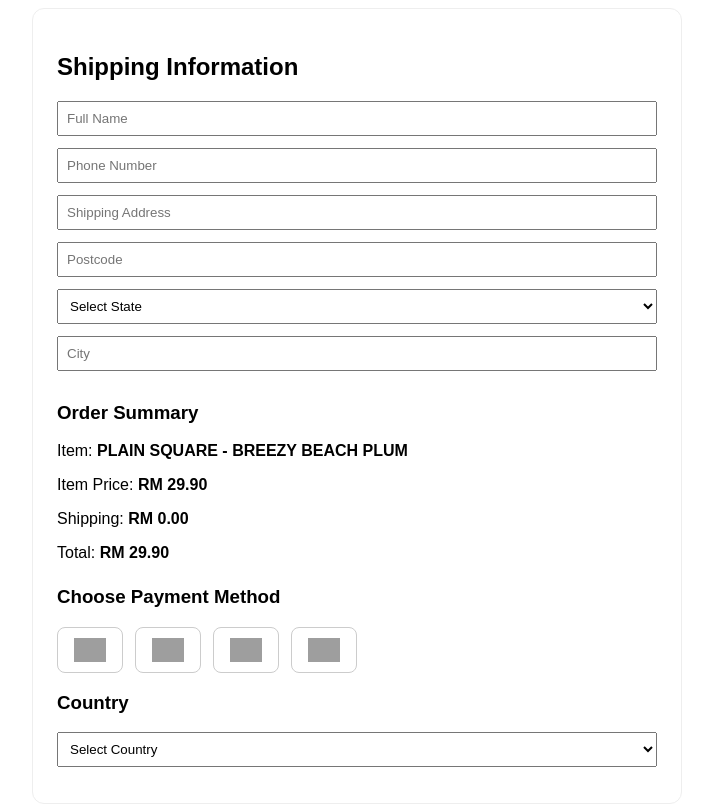
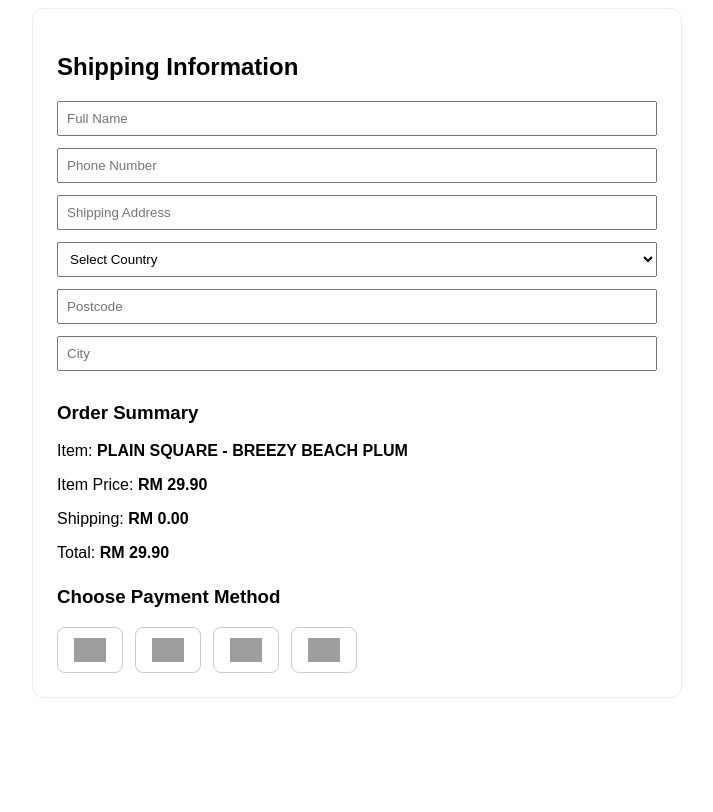
Before and after one commit to lyanadyana/stripe-fpx-checkout, a website: page index.html in a window 1280 px wide. Shown: the whole page, without its empty margins (283-996 px from the left). Drawn offline with Linux system fonts and the light colour scheme; grey boxes are pictures that could not be loaded.

Commit message:
Update index.html

```diff
--- a/index.html
+++ b/index.html
@@ -4,11 +4,18 @@
   <input id="phone" placeholder="Phone Number" style="width: 100%; margin-bottom: 12px; padding: 8px;">
   <input id="address" placeholder="Shipping Address" style="width: 100%; margin-bottom: 12px; padding: 8px;">
 
+  <!-- Input untuk Negara -->
+  <select id="country" style="width: 100%; margin-bottom: 12px; padding: 8px;">
+    <option value="">Select Country</option>
+    <option value="malaysia">Malaysia</option>
+    <option value="other">Other</option>
+  </select>
+
   <!-- Input untuk Postcode -->
   <input id="postcode" placeholder="Postcode" style="width: 100%; margin-bottom: 12px; padding: 8px;">
 
-  <!-- Dropdown untuk State (Negeri) -->
-  <select id="state" style="width: 100%; margin-bottom: 12px; padding: 8px;">
+  <!-- Dropdown untuk State (Negeri) - Default tidak muncul -->
+  <select id="state" style="width: 100%; margin-bottom: 12px; padding: 8px; display: none;">
     <option value="">Select State</option>
     <!-- Semenanjung Malaysia -->
     <option value="selangor">Selangor</option>
@@ -29,9 +36,6 @@
     <option value="sabah">Sabah</option>
     <option value="sarawak">Sarawak</option>
     <option value="labuan">Labuan</option>
-
-    <!-- Pilihan "Other" untuk negeri yang tidak terdapat dalam senarai -->
-    <option value="other">Other</option>
   </select>
 
   <!-- Input untuk State (manual, jika bukan Malaysia) -->
@@ -52,14 +56,6 @@
     <button onclick="pay('alipay')" class="pay-btn"><img src="https://static1.squarespace.com/static/6832bef596c05e4a77e1dd4f/t/687677c00057f916c516c4ca/1752594368748/62b1e77b56b6848f8bec9031.png" height="24" alt="Alipay"></button>
     <button onclick="pay('card')" class="pay-btn"><img src="https://static1.squarespace.com/static/6832bef596c05e4a77e1dd4f/t/687677f99df7ce1477a1b709/1752594425883/credit-or-debit-card-visa-mastercard-logo-hd-transparent-png--comdlpng6953127.jpg" height="24" alt="Card"></button>
   </div>
-
-  <!-- Form Negara di bawah -->
-  <h3>Country</h3>
-  <select id="country" style="width: 100%; margin-bottom: 12px; padding: 8px;">
-    <option value="">Select Country</option>
-    <option value="malaysia">Malaysia</option>
-    <option value="other">Other</option>
-  </select>
 </div>
 
 <style>
@@ -134,12 +130,6 @@
   }
 
   // Kemaskini penghantaran apabila negeri dipilih atau ditulis
-  document.getElementById("state").addEventListener("change", function () {
-    const stateInput = document.getElementById("state").value.trim(); // Ambil nilai negeri
-    updateShippingFeeAndTotal(stateInput);  // Kemas kini penghantaran berdasarkan negeri yang dipilih
-  });
-
-  // Kemaskini penghantaran apabila negara dipilih
   document.getElementById("country").addEventListener("change", function () {
     const country = document.getElementById("country").value;
 
@@ -152,6 +142,12 @@
       document.getElementById("state").style.display = "none";
       document.getElementById("stateManual").style.display = "block";
     }
+  });
+
+  // Kemaskini penghantaran apabila negeri dimasukkan
+  document.getElementById("state").addEventListener("change", function () {
+    const stateInput = document.getElementById("state").value.trim(); // Ambil nilai negeri
+    updateShippingFeeAndTotal(stateInput);  // Kemas kini penghantaran berdasarkan negeri yang dipilih
   });
 
   // Fungsi pembayaran apabila kaedah dipilih
```
